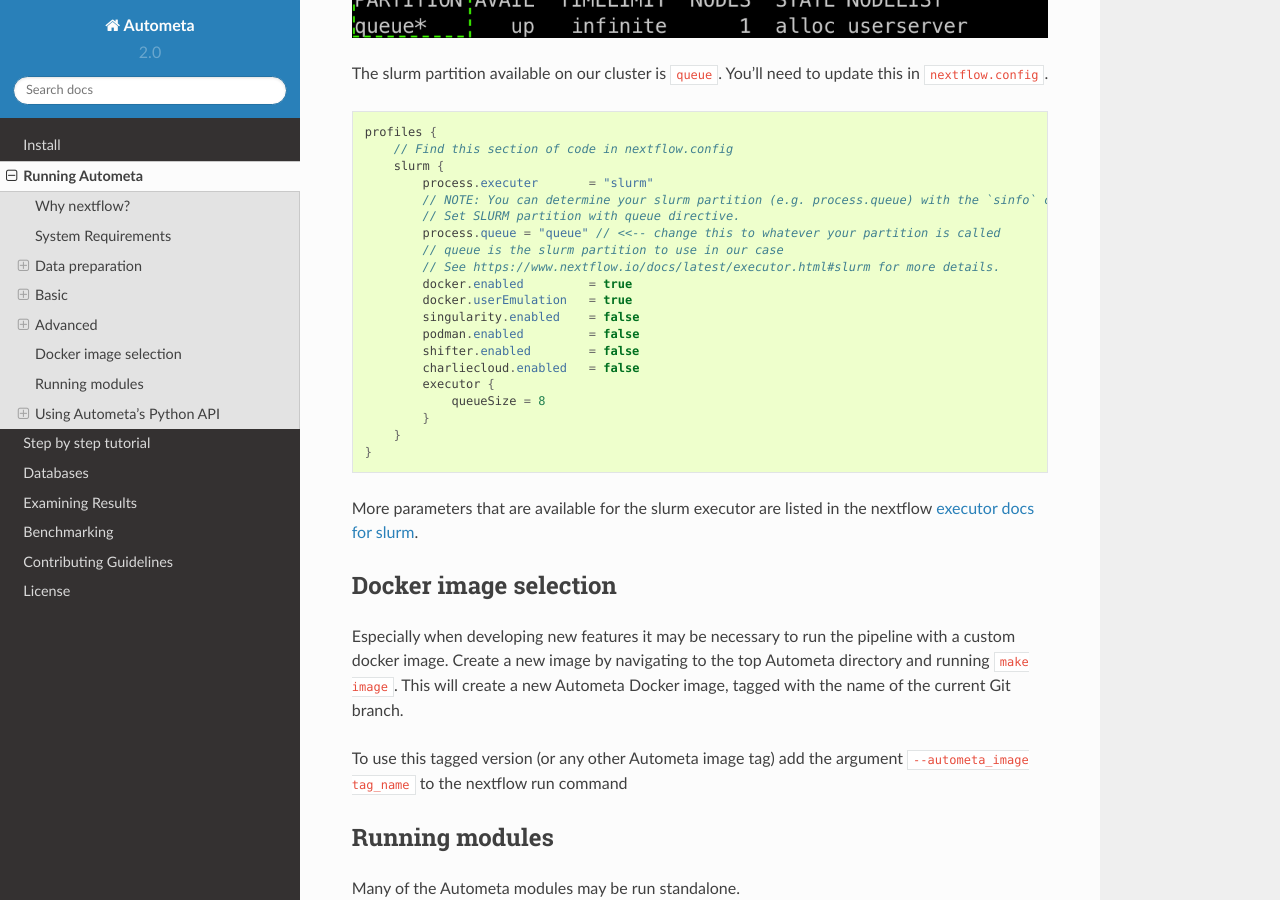
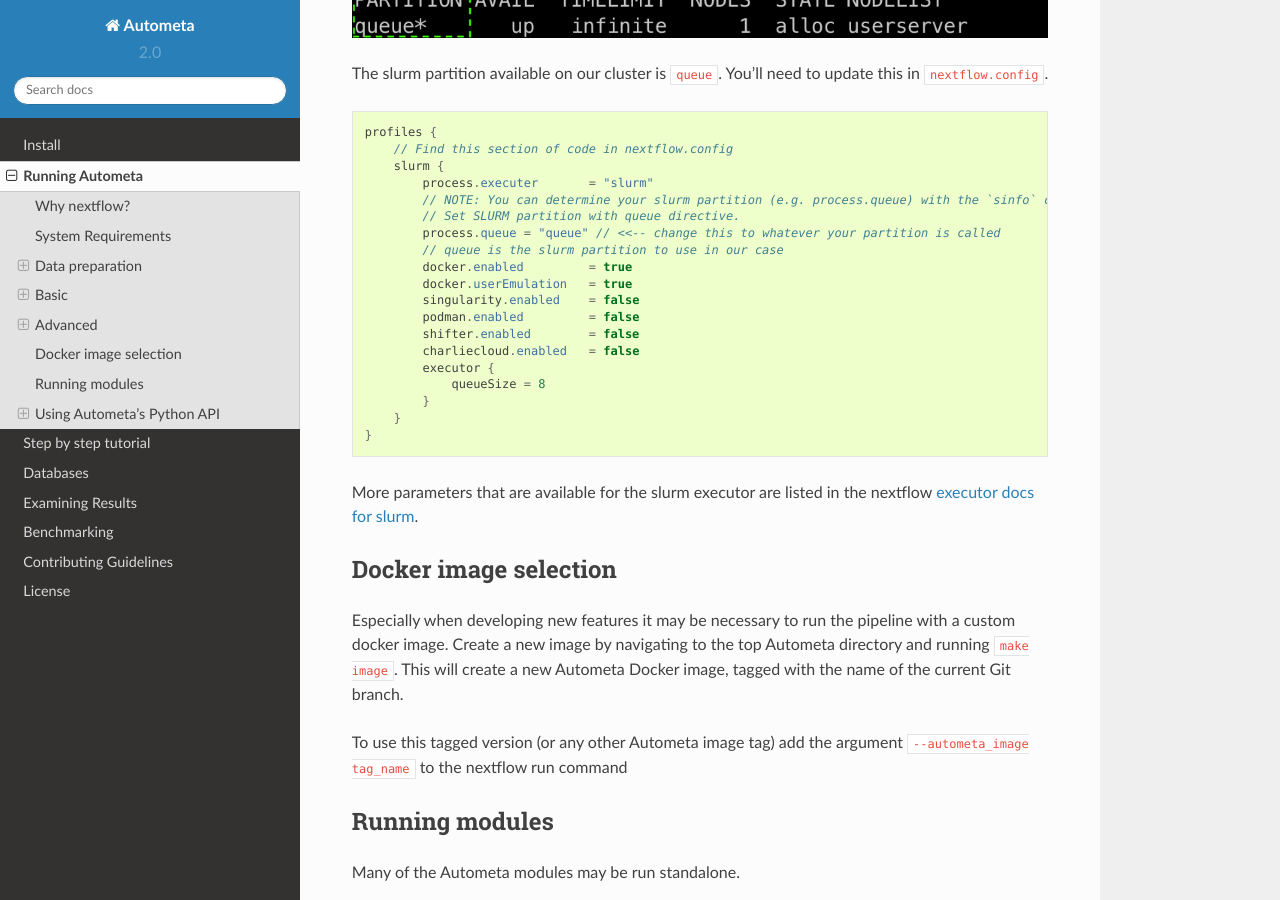
Before and after one commit to KwanLab/Autometa, a Sphinx documentation site: the page built from docs/source/running-autometa.rst, in a window 1280 px wide and 900 px high, scrolled down 9136 px. Built offline with Sphinx 7.4.7 and the Read the Docs theme 2.0.0, drawn with Linux system fonts in a browser that asks for light colours; pages that are not in the unit, such as notebooks, are missing from menus.

Commit message:
:fire: Remove already mentioned comment with link

```diff
--- a/docs/source/running-autometa.rst
+++ b/docs/source/running-autometa.rst
@@ -430,7 +430,6 @@ The slurm partition available on our cluster is ``queue``.  You'll need to updat
             // Set SLURM partition with queue directive.
             process.queue = "queue" // <<-- change this to whatever your partition is called
             // queue is the slurm partition to use in our case
-            // See https://www.nextflow.io/docs/latest/executor.html#slurm for more details.
             docker.enabled         = true
             docker.userEmulation   = true
             singularity.enabled    = false
```
